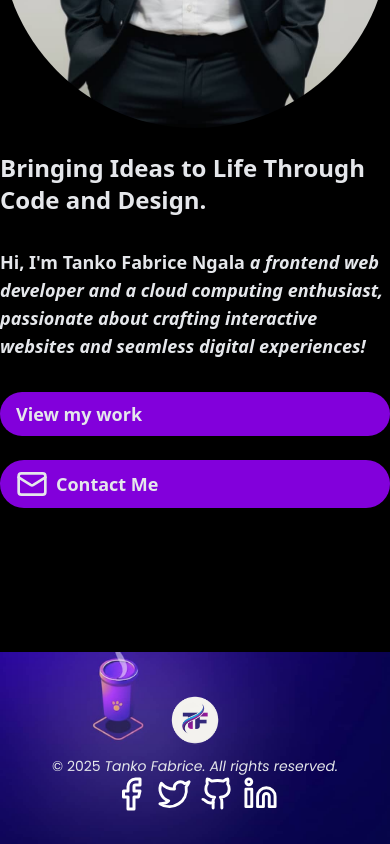
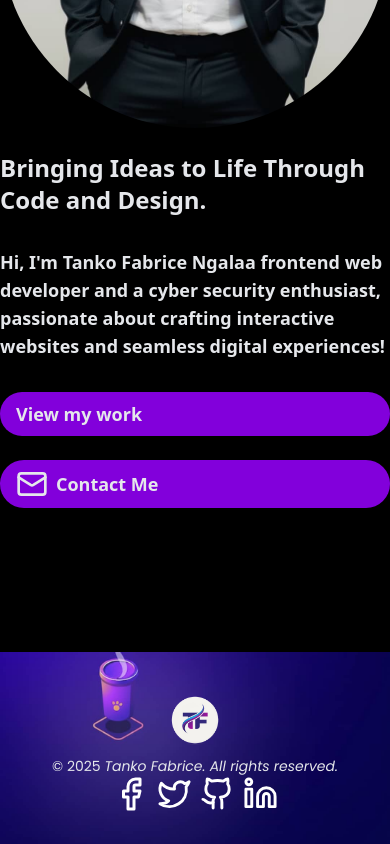
Before and after one commit to Tanko99/Tanko-Portfolio, a React (Vite) app in the folder tanko-ngala/: page / in a window 390 px wide. Shown: the part 789-1633 px from the top of the page. Built offline with nearby package versions, Linux system fonts and the light colour scheme.

Commit message:
homepage; enhanced with styling to ensure responsiveness

```diff
--- a/tanko-ngala/src/pages/HomePage.jsx
+++ b/tanko-ngala/src/pages/HomePage.jsx
@@ -15,10 +15,10 @@ function Home(){
                         <img src={picture} alt="portfolio illustrator" className="rounded-full" />
                     </div>
                     <div className="w-full md:w-1/2">
-                        <h1 className="md:text-5xl lg:text-6xl sm:text-3xl text-2xl  mt-6 font-bold md:text-left">Bringing Ideas to Life Through Code and Design.</h1>
+                        <h1 className="md:text-5xl lg:text-6xl sm:text-3xl text-2xl  mt-6 font-extrabold md:text-left">Bringing Ideas to Life Through Code and Design.</h1>
                          <p className="md:text-2xl sm:text-xl text-lg mt-8 mb-8 font-semibold">Hi, I'm <strong>Tanko Fabrice Ngala</strong>
-                         <em> a frontend web developer and a cloud computing enthusiast, passionate
-                        about crafting interactive websites and seamless digital experiences!</em>
+                          a frontend web developer and a cyber security enthusiast, passionate
+                        about crafting interactive websites and seamless digital experiences!
                 </p>
                 <Link to="/projects" className="flex items-center text-lg font-bold px-4 py-2 mb-6 bg-purple-700 rounded-3xl transition ">View my work</Link>
                 <Link to="/contact" className="flex items-center text-lg mb-20  font-bold  gap-2 px-4 py-2 bg-purple-700 rounded-3xl transition hover:bg-purple-8000">
```
